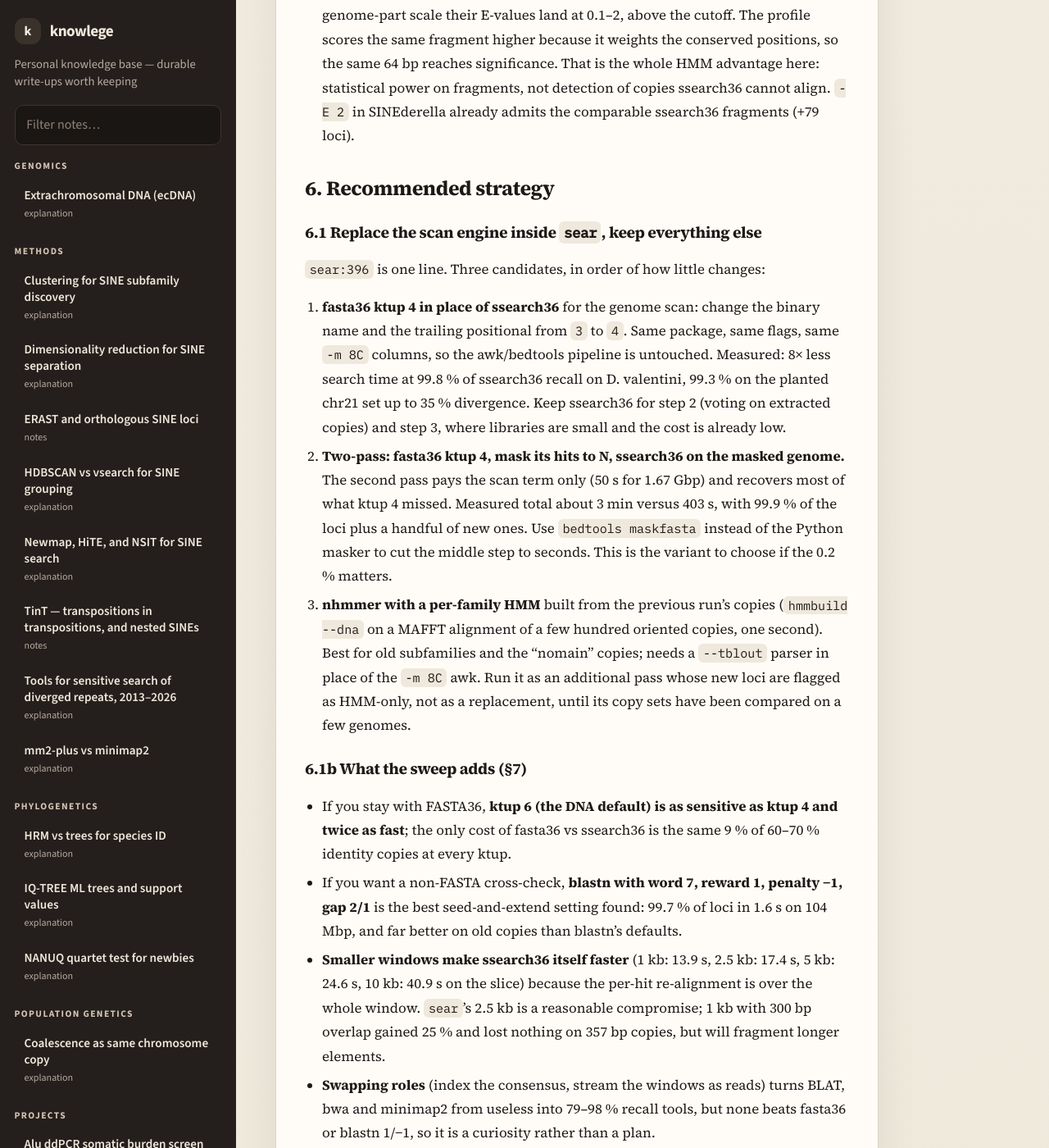
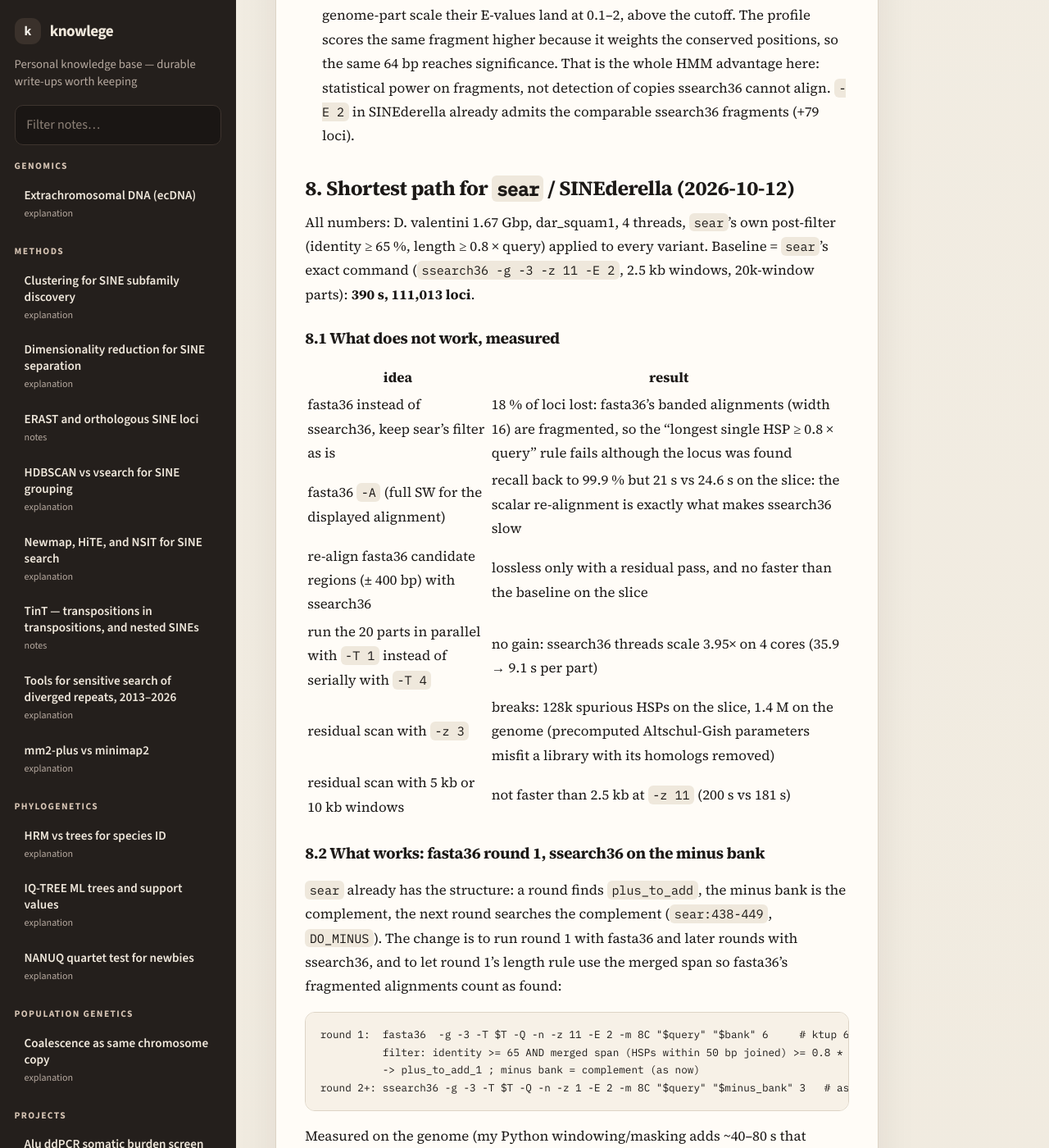
Before and after one commit to Toki-bio/knowlege, a Jekyll site: the page built from projects/sine-search-strategy.md, in a window 1280 px wide and 1400 px high, scrolled down 13889 px. Shown: the whole window at 82% size. Built offline with Jekyll 4.4.1, drawn with Linux system fonts in a browser that asks for light colours; some of the changed text lies outside the part shown.

Commit message:
Strategy note: shortest path for sear/SINEderella (fasta36 round 1, ssearch36 minus round), measured variants
Co-Authored-By: Claude Fable 5.1 <noreply@anthropic.com>
Claude-Session: https://claude.ai/code/session_01EVAwD2x1AiE7RLvveJj8JY

````diff
--- a/projects/sine-search-strategy.md
+++ b/projects/sine-search-strategy.md
@@ -323,6 +323,95 @@ For ssearch36 (5 kb windows, same slice): 24.6 s. ssearch36 time falls with wind
   fragments, not detection of copies ssearch36 cannot align. `-E 2` in
   SINEderella already admits the comparable ssearch36 fragments (+79 loci).
 
+## 8. Shortest path for `sear` / SINEderella (2026-10-12)
+
+All numbers: D. valentini 1.67 Gbp, dar_squam1, 4 threads, `sear`'s own
+post-filter (identity ≥ 65 %, length ≥ 0.8 × query) applied to every variant.
+Baseline = `sear`'s exact command (`ssearch36 -g -3 -z 11 -E 2`, 2.5 kb
+windows, 20k-window parts): **390 s, 111,013 loci**.
+
+### 8.1 What does not work, measured
+
+| idea | result |
+|---|---|
+| fasta36 instead of ssearch36, keep sear's filter as is | 18 % of loci lost: fasta36's banded alignments (width 16) are fragmented, so the "longest single HSP ≥ 0.8 × query" rule fails although the locus was found |
+| fasta36 `-A` (full SW for the displayed alignment) | recall back to 99.9 % but 21 s vs 24.6 s on the slice: the scalar re-alignment is exactly what makes ssearch36 slow |
+| re-align fasta36 candidate regions (± 400 bp) with ssearch36 | lossless only with a residual pass, and no faster than the baseline on the slice |
+| run the 20 parts in parallel with `-T 1` instead of serially with `-T 4` | no gain: ssearch36 threads scale 3.95× on 4 cores (35.9 → 9.1 s per part) |
+| residual scan with `-z 3` | breaks: 128k spurious HSPs on the slice, 1.4 M on the genome (precomputed Altschul-Gish parameters misfit a library with its homologs removed) |
+| residual scan with 5 kb or 10 kb windows | not faster than 2.5 kb at `-z 11` (200 s vs 181 s) |
+
+### 8.2 What works: fasta36 round 1, ssearch36 on the minus bank
+
+`sear` already has the structure: a round finds `plus_to_add`, the minus
+bank is the complement, the next round searches the complement
+(`sear:438-449`, `DO_MINUS`). The change is to run round 1 with fasta36 and
+later rounds with ssearch36, and to let round 1's length rule use the merged
+span so fasta36's fragmented alignments count as found:
+
+```
+round 1:  fasta36  -g -3 -T $T -Q -n -z 11 -E 2 -m 8C "$query" "$bank" 6     # ktup 6, DNA default
+          filter: identity >= 65 AND merged span (HSPs within 50 bp joined) >= 0.8 * len
+          -> plus_to_add_1 ; minus bank = complement (as now)
+round 2+: ssearch36 -g -3 -T $T -Q -n -z 1 -E 2 -m 8C "$query" "$minus_bank" 3   # as now, -z 1 instead of 11
+```
+
+Measured on the genome (my Python windowing/masking adds ~40–80 s that
+seqkit/bedtools in `sear` would not):
+
+| scheme | fasta36 | ssearch36 residual | total | loci | vs baseline |
+|---|---|---|---|---|---|
+| baseline `sear` (ssearch36 only, `-z 11`) | – | 390 s | 390 s | 111,013 | ref |
+| round 1 fasta36 → residual `-z 11`, 2.5 kb (N-masked) | 42 s | 181 s | 314 s | 111,102; covers 110,005/111,013 of ref (99.99 %) | −20 % |
+| round 1 fasta36 → residual `-z 1`, 2.5 kb, complement | 42 s | G_RES | G_TOTAL | G_LOCI | G_GAIN |
+| round 1 fasta36 alone (no residual) | 42 s | – | ~60 s | 110,124 (99.1 % of ref) | 6.5× |
+
+The residual pass is what guarantees nothing is lost relative to ssearch36:
+every locus fasta36 did not claim is still in the minus bank and ssearch36
+sees it with the same statistics as before. On the genome it recovered 997
+loci (0.9 %), almost all in the 60–70 % identity bin. Its cost is the
+ssearch36 *scan* of 98 % of the genome, which is the floor for any scheme in
+which ssearch36 must see everything; the only lever left on it is the
+statistics mode (`-z 11` shuffles every window and costs 1.6× `-z 1`; the
+slice gave identical loci for `-z 1`, `-z 2`, `-z 21` and `-z 11`).
+
+### 8.3 Concrete patch to `sear` (about ten lines)
+
+1. New variables near the top: `ENGINE_R1=${SEAR_ENGINE_R1:-fasta36}`,
+   `ENGINE_RN=${SEAR_ENGINE_RN:-ssearch36}`, `ZSTAT_RN=${SEAR_Z_RN:-1}`,
+   `SPAN_GAP=${SEAR_SPAN_GAP:-50}`.
+2. In the round loop (`sear:396`): choose the binary and ktup by round:
+   `if [[ $round == 1 ]]; then prog=$ENGINE_R1; ktup=6; z=11; else prog=$ENGINE_RN; ktup=3; z=$ZSTAT_RN; fi`
+   and call `$prog -g -3 -T ... -z $z -E 2 -w 95 -W 70 -m 8C "$query" "$bank" $ktup`.
+3. In the filter after `bedtools merge` (`sear:405-407`): add `-d $SPAN_GAP`
+   to the merge and test the span `($3-$2) >= flen` instead of (or in
+   addition to) the max single-HSP length `$4`.
+4. Force `DO_MINUS=1` when `ENGINE_R1 != ssearch36`, so round 2 always runs
+   once.
+5. Keep `-z 11` for every ssearch36 call outside the genome scan (step 2
+   voting, step 3, satellites): those libraries are all-homolog and the
+   author's note that default statistics "return nothing" there still holds.
+   Never use `-z 3` on a depleted library.
+
+Validation: `benchmark_sear.sh` already compares old vs new BEDs; run it on
+one genome and expect ≥ 99.99 % of the old loci plus a few dozen new weak
+ones (the `-z 1` statistics admit slightly different borderline fragments).
+
+### 8.4 If 2× is not enough
+
+The remaining cost is ssearch36's scan of the residual (~110–180 s per
+1.67 Gbp here, 4 threads). Options, in order of effort:
+
+- Accept fasta36 alone (6.5×) and lose ~0.9 % of loci, all old copies; then
+  run the ssearch36 residual only on genomes where it matters.
+- Replace the residual scanner with a profile HMM pass (nhmmer on the
+  complement, ~170 s here, finds what both consensus searches miss) — same
+  cost class, different kind of gain.
+- Recompile ssearch36 with `MAX_BEST` raised so the residual can be one run
+  without parts (no speed gain, just simpler).
+- Nothing faster exists for "full Smith-Waterman must see every base": the
+  scan is already SIMD at ~24 GCUPS on 4 threads with `-z 1`.
+
 ## 6. Recommended strategy
 
 ### 6.1 Replace the scan engine inside `sear`, keep everything else
````
